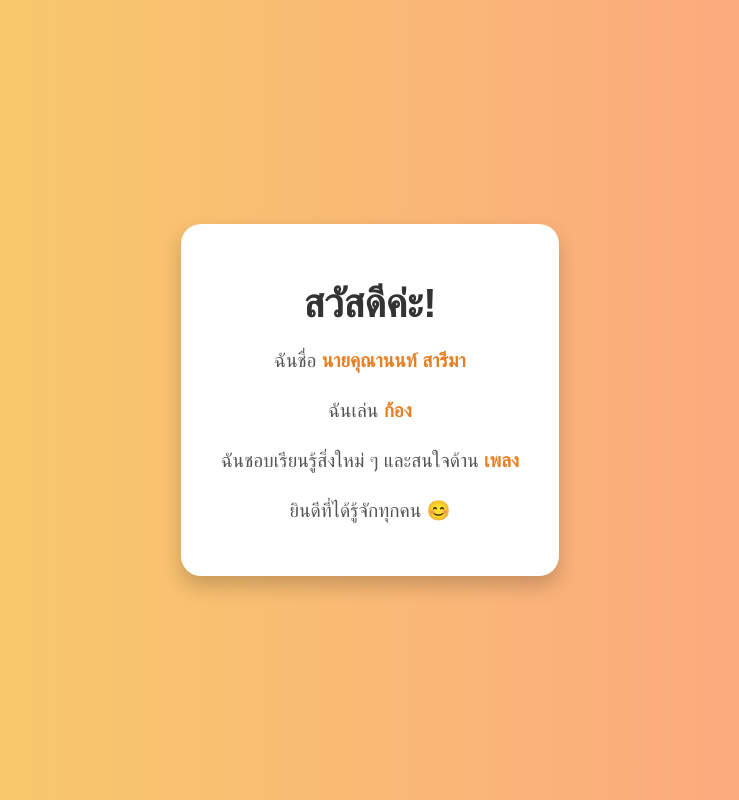
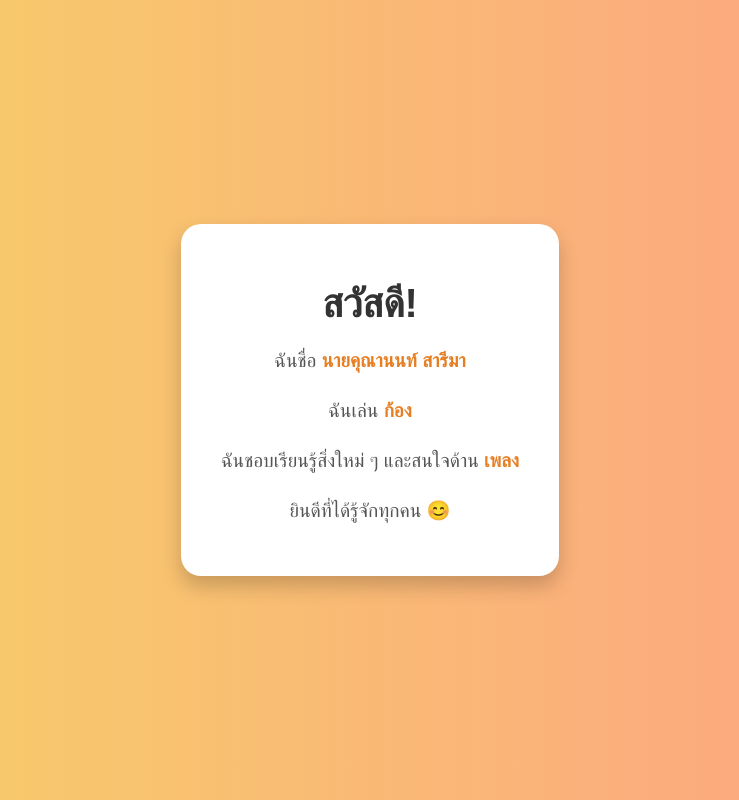
Before and after one commit to Kunano55/Kunano55.github.io, a plain HTML site: page index.html in a window 1280 px wide. Shown: the whole page, without its empty margins (270-1009 px from the left). Drawn offline with Linux system fonts and the light colour scheme.

Commit message:
Update index.html

```diff
--- a/index.html
+++ b/index.html
@@ -46,7 +46,7 @@
 <body>
 
   <div class="card">
-    <h1>สวัสดีค่ะ!</h1>
+    <h1>สวัสดี!</h1>
     <p>ฉันชื่อ <span class="highlight">นายคุณานนท์ สารีมา</span></p>
     <p>ฉันเล่น <span class="highlight">ก้อง</span></p>
     <p>ฉันชอบเรียนรู้สิ่งใหม่ ๆ และสนใจด้าน <span class="highlight">เพลง</span></p>
```
